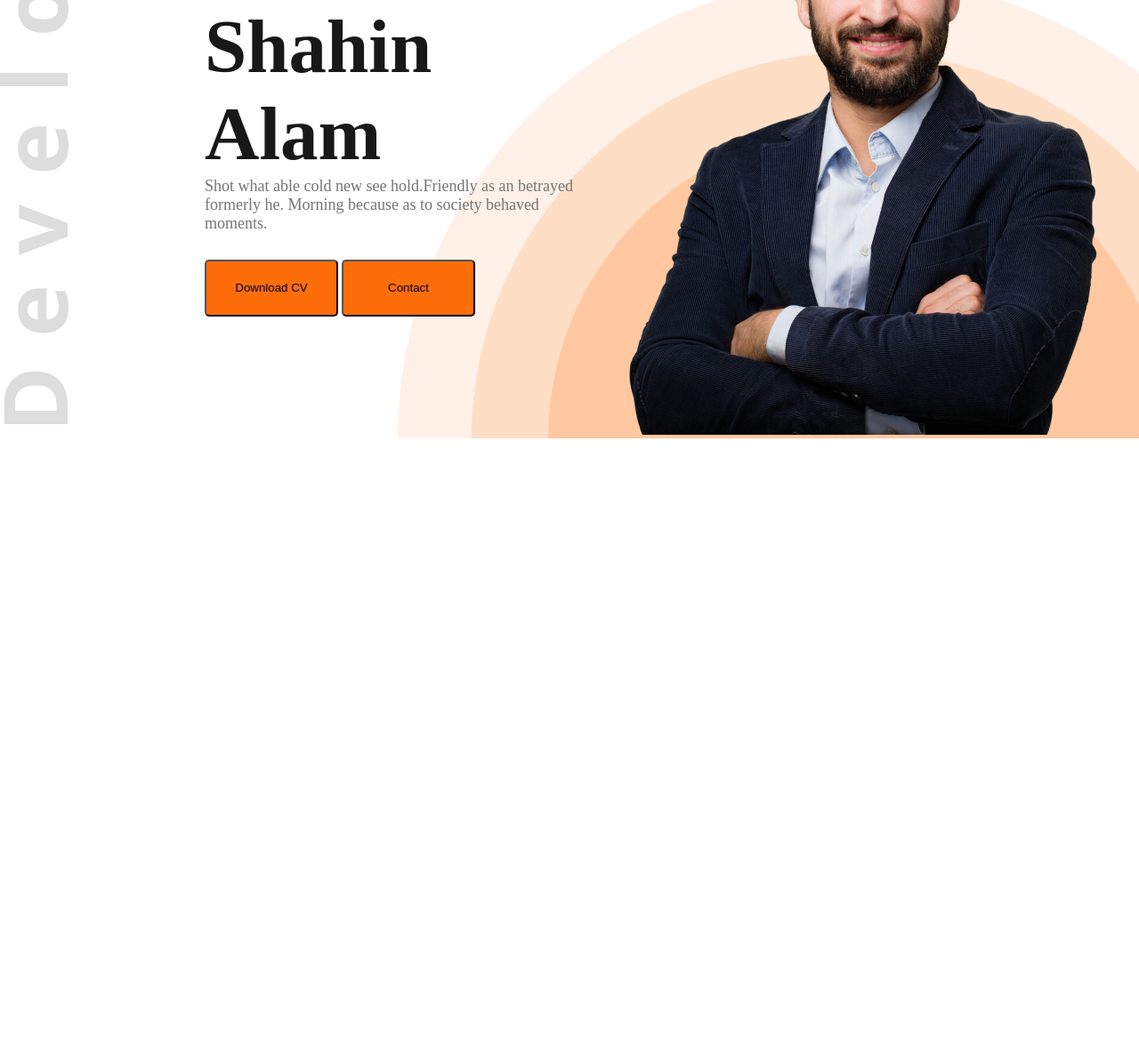
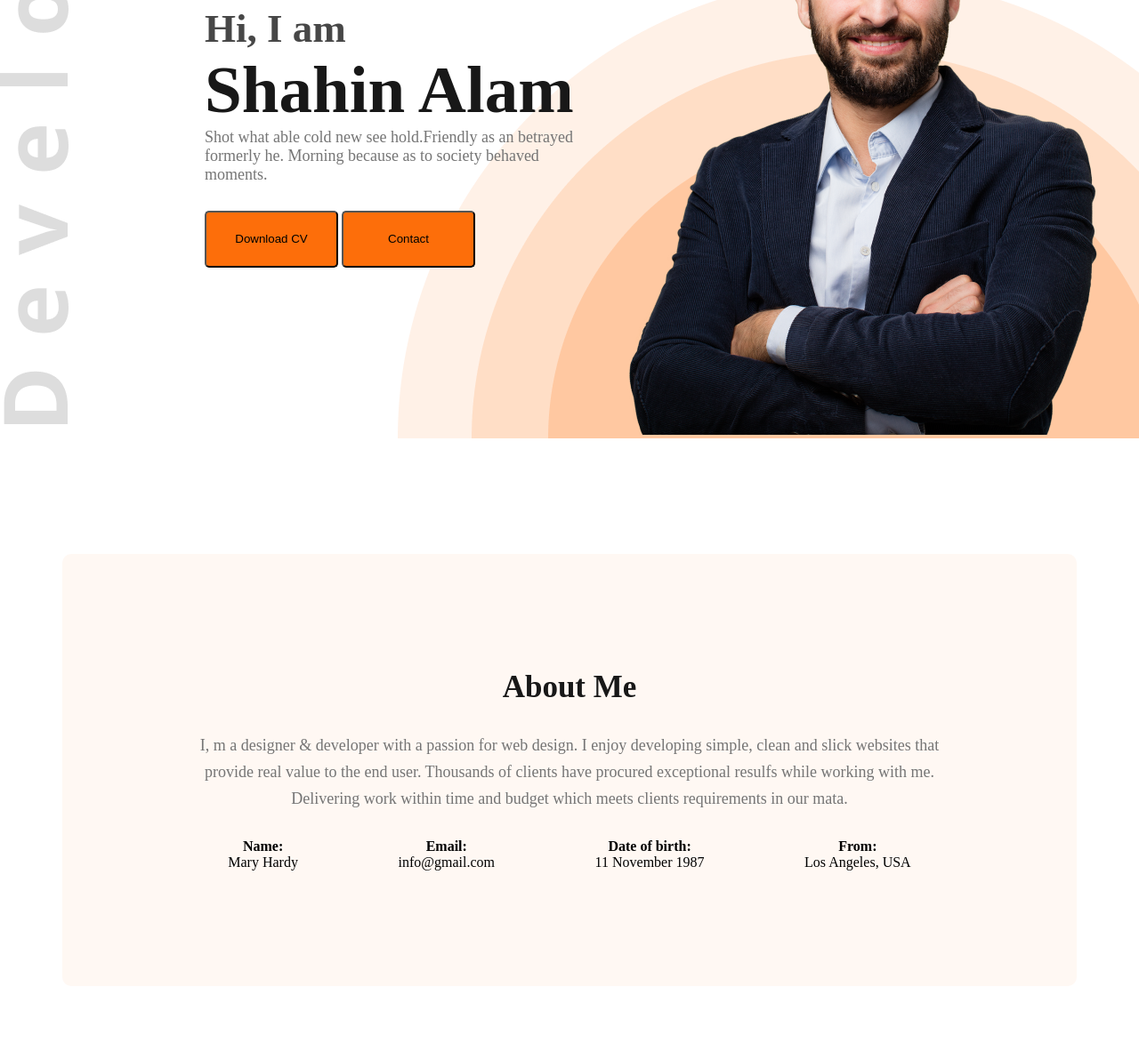
Before and after one commit to Shahinalamtct/Developer-portfolio-2, a plain HTML site: page index.html in a window 1280 px wide. Shown: the part 351-1524 px from the top of the page at 89% size. Before the commit the page ends 844 px from the top, so only its background shows below. Drawn offline with Linux system fonts and the light colour scheme.

Commit message:
about info added

```diff
--- a/index.html
+++ b/index.html
@@ -40,5 +40,31 @@
 
     </header>
 
+    <main>
+        <!-- about section  -->
+        <section class="about">
+            <h2 class="section-title">About Me</h2>
+            <p class="section-description">I, m a designer & developer with a passion for web design. I enjoy developing simple, clean and slick websites that provide real value to the end user. Thousands of clients have procured exceptional resulfs while working with me. Delivering work within time and budget which meets clients requirements in our mata.</p>
+            <div class="about-info-container">
+                <div class="about-info">
+                    <h4 class="info-title">Name:</h4>
+                    <p class="info-description">Mary Hardy</p>
+                </div>
+                <div class="about-info">
+                    <h4 class="info-title">Email:</h4>
+                    <p class="info-description">info@gmail.com</p>
+                </div>
+                <div class="about-info">
+                    <h4 class="info-title">Date of birth:</h4>
+                    <p class="info-description">11 November 1987</p>
+                </div>
+                <div class="about-info">
+                    <h4 class="info-title">From:</h4>
+                    <p class="info-description">Los Angeles, USA</p>
+                </div>
+            </div>
+        </section>
+    </main>
+
 </body>
 </html>
--- a/style/portfolio.css
+++ b/style/portfolio.css
@@ -51,7 +51,7 @@ nav ul li{
 
 .banner-title{
     color: #181818;
-    font-size: 85px;
+    font-size: 75px;
     font-weight: 700;
 
 }
@@ -67,3 +67,46 @@ nav ul li{
     background-repeat: no-repeat;
     background-position: bottom right,left;
 }
+
+/* main section  */
+
+main{
+    width: 1140px;
+    height: 550px;
+    margin: 0 auto;
+}
+
+/* about section  */
+.about{
+    /* text-align: center; */
+    margin: 130px 0;
+    padding: 130px;
+    border-radius: 10px;
+    background: #FFF8F3;
+}
+
+.section-title{
+    color:  #181818;
+    text-align: center;
+    font-size: 35px;
+    font-weight: 700;
+    margin-bottom: 30px;
+}
+
+.section-description{
+    color: #757575;
+    text-align: center;
+    font-size: 18px;
+    font-weight: 400;
+    line-height: 30px;
+}
+
+.about-info-container{
+    display: flex;
+    justify-content: space-around;
+}
+
+.about-info{
+    margin-top:30px ;
+    text-align: center;
+}
```
